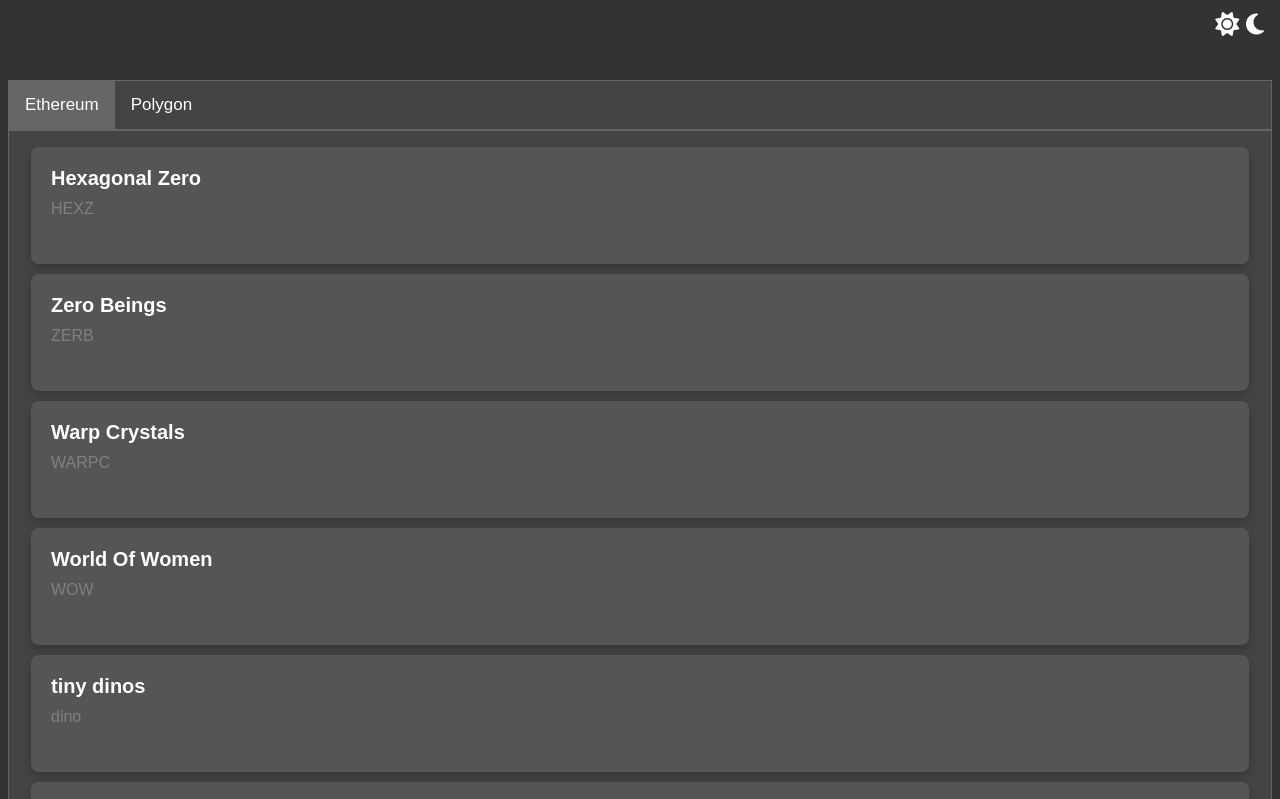
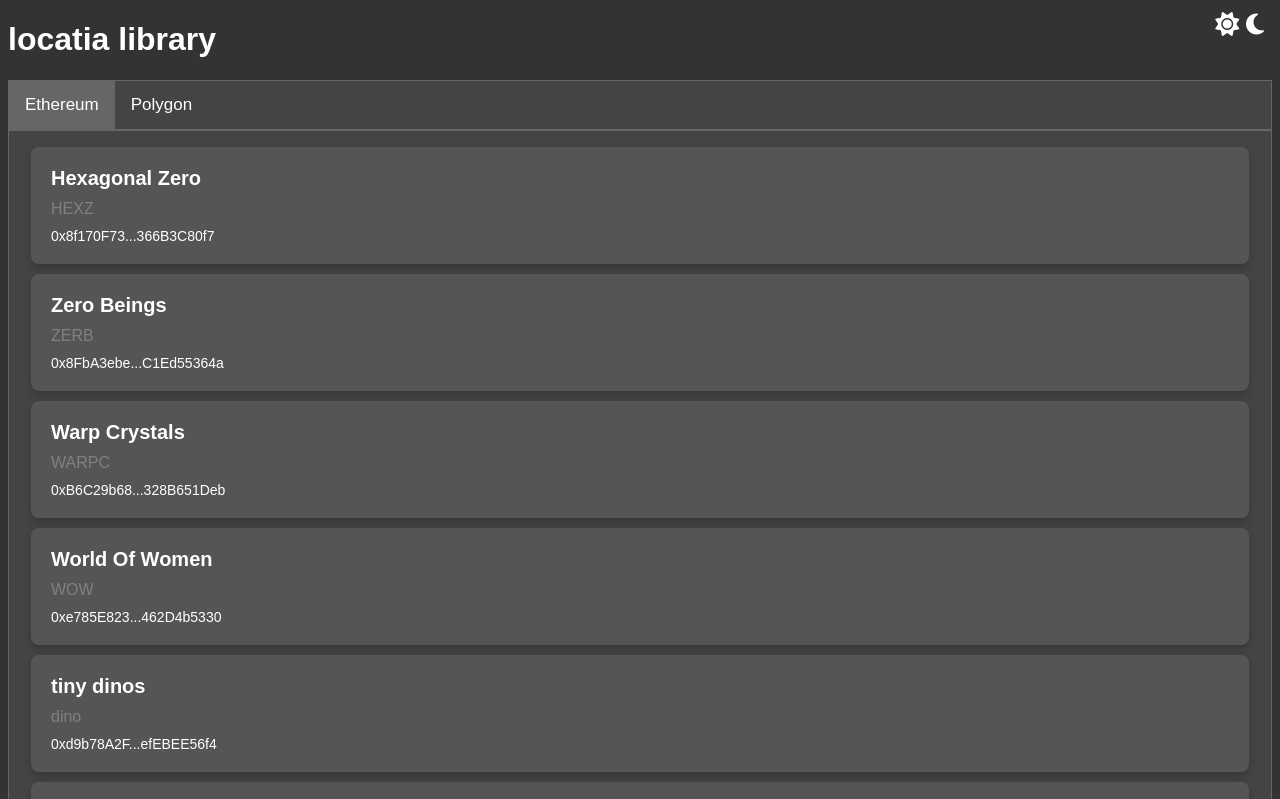
Before and after one commit to Zerobeings/nft-indexer, a website: page index.html in a window 1280 px wide. Shown: the top 799 px of the page. Drawn offline with Linux system fonts and the light colour scheme.

Commit message:
Update style.css

```diff
--- a/style.css
+++ b/style.css
@@ -70,7 +70,7 @@
 
 /* Dark mode styles */
 
-h1.dark-mode {
+body.dark-mode h1 {
     color: #fff;
 }
 
@@ -106,7 +106,7 @@
     color: #fff;
 }
 
-body.dark-mode .card .title .contract-address {
+body.dark-mode .contract-address {
     color: #fff;
 }
 
```
